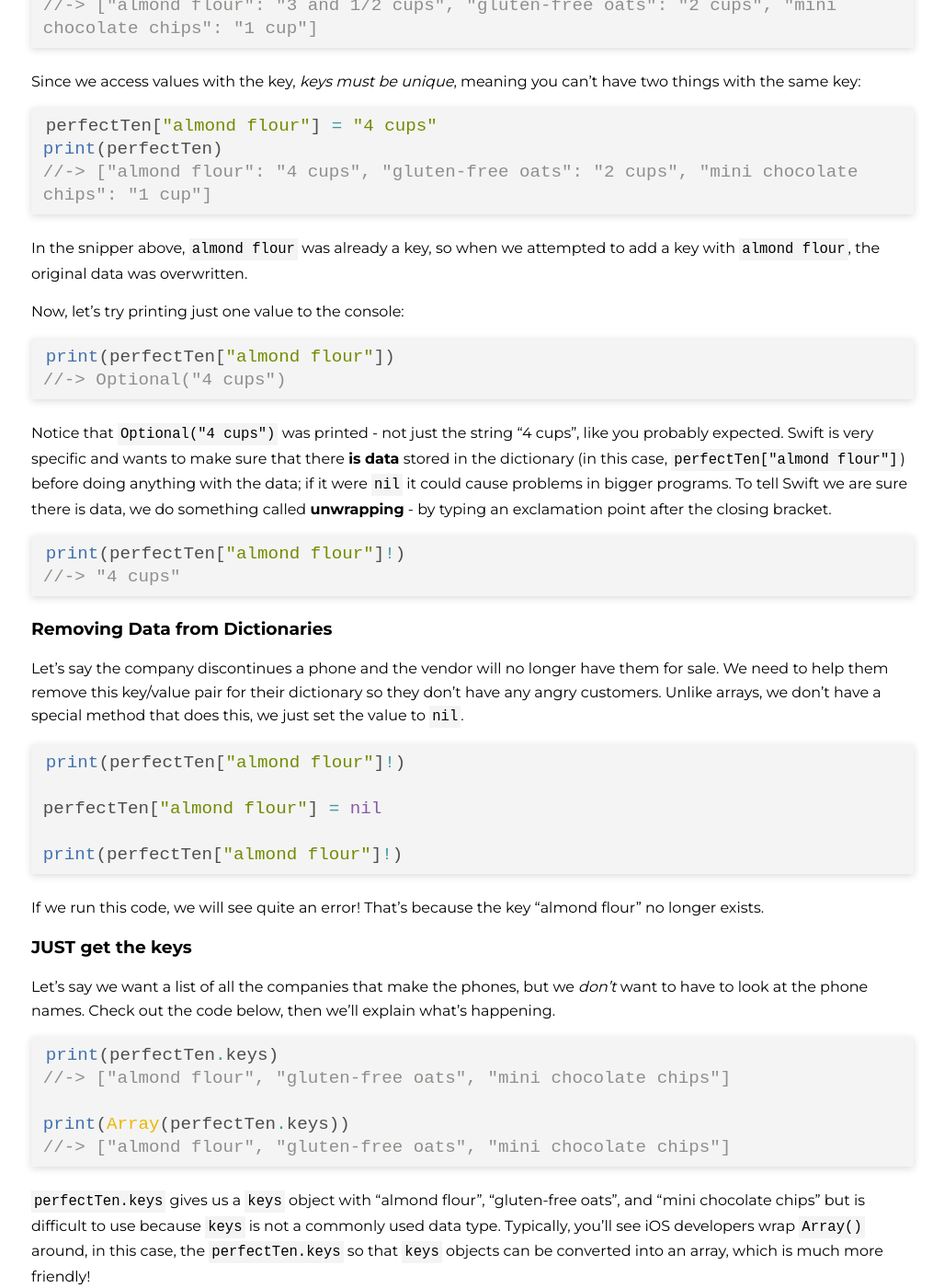
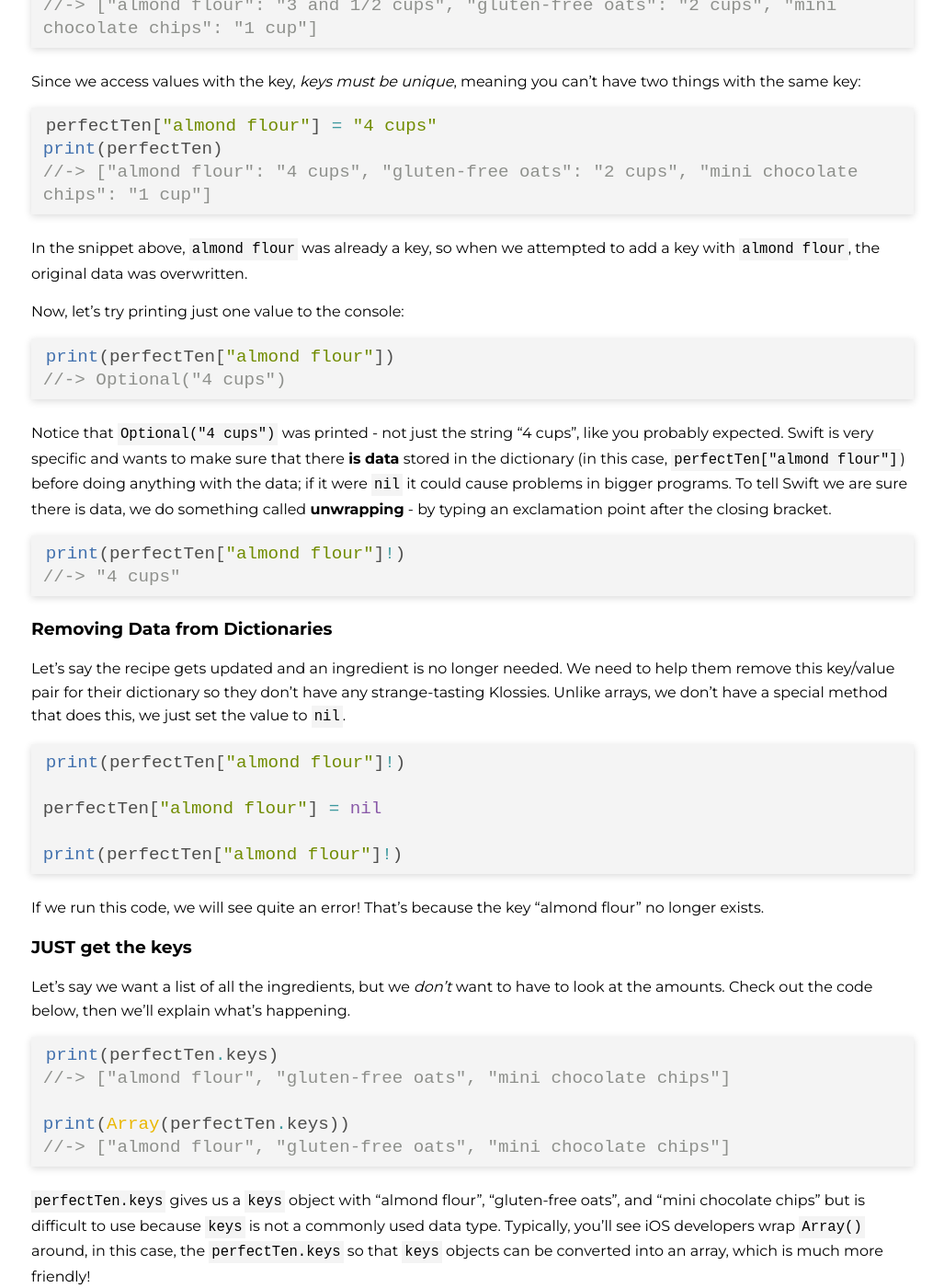
Before and after one commit to ameseee/kwk-curriculum-site, a Jekyll site: the page built from swift-ios/lessons/collections/index.md, in a window 1280 px wide and 1400 px high, scrolled down 7898 px. Shown: the whole window at 92% size, without its empty margins (126-1153 px from the left). Built offline with Jekyll 4.4.1, drawn with Linux system fonts in a browser that asks for light colours; nearby versions of some CDN libraries.

Commit message:
Update collections lesson

````diff
--- a/swift-ios/lessons/collections/index.md
+++ b/swift-ios/lessons/collections/index.md
@@ -294,7 +294,7 @@ print(perfectTen)
 //-> ["almond flour": "4 cups", "gluten-free oats": "2 cups", "mini chocolate chips": "1 cup"]
 ```
 
-In the snipper above, `almond flour` was already a key, so when we attempted to add a key with `almond flour`, the original data was overwritten.
+In the snippet above, `almond flour` was already a key, so when we attempted to add a key with `almond flour`, the original data was overwritten.
 
 
 Now, let's try printing just one value to the console:
@@ -313,7 +313,7 @@ print(perfectTen["almond flour"]!)
 
 ### Removing Data from Dictionaries
 
-Let's say the company discontinues a phone and the vendor will no longer have them for sale. We need to help them remove this key/value pair for their dictionary so they don't have any angry customers. Unlike arrays, we don't have a special method that does this, we just set the value to `nil`.
+Let's say the recipe gets updated and an ingredient is no longer needed. We need to help them remove this key/value pair for their dictionary so they don't have any strange-tasting Klossies. Unlike arrays, we don't have a special method that does this, we just set the value to `nil`.
 
 ```swift
 print(perfectTen["almond flour"]!)
@@ -327,7 +327,7 @@ If we run this code, we will see quite an error! That's because the key "almond
 
 ### **JUST** get the keys
 
-Let's say we want a list of all the companies that make the phones, but we _don't_ want to have to look at the phone names. Check out the code below, then we'll explain what's happening.
+Let's say we want a list of all the ingredients, but we _don't_ want to have to look at the amounts. Check out the code below, then we'll explain what's happening.
 
 ```swift
 print(perfectTen.keys)
````
